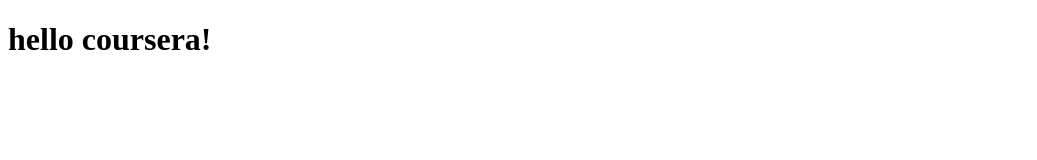
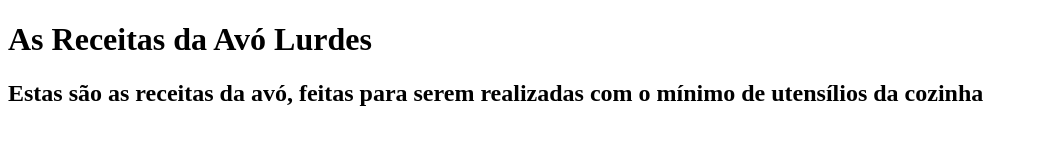
Before and after one commit to EnfIsmael/Coursera-test, a plain HTML site: page index.html in a window 1280 px wide. Shown: the whole page, without its empty margins (0-1037 px from the left). Drawn offline with Linux system fonts and the light colour scheme.

Commit message:
Site da Avó Lurdes

```diff
--- a/index.html
+++ b/index.html
@@ -1,9 +1,10 @@
 <!DOCTYPE html>
 <html>
 <head>
-	<title>Hello Coursera!</title>
+  <meta charset="utf-8">
+  <title>As Receitas da avó Lurdes</title>
 </head>
 <body>
-	<h1>hello coursera!</h1>
-</body>
-</html>
+	<h1 id=main>As Receitas da Avó Lurdes</h1>
+	<h2>Estas são as receitas da avó, feitas para serem realizadas com o mínimo de utensílios da cozinha</h2>
+	<p>
```
Also changed, not shown: site/index.html (deleted, +0 -9 lines), 1 other file.
